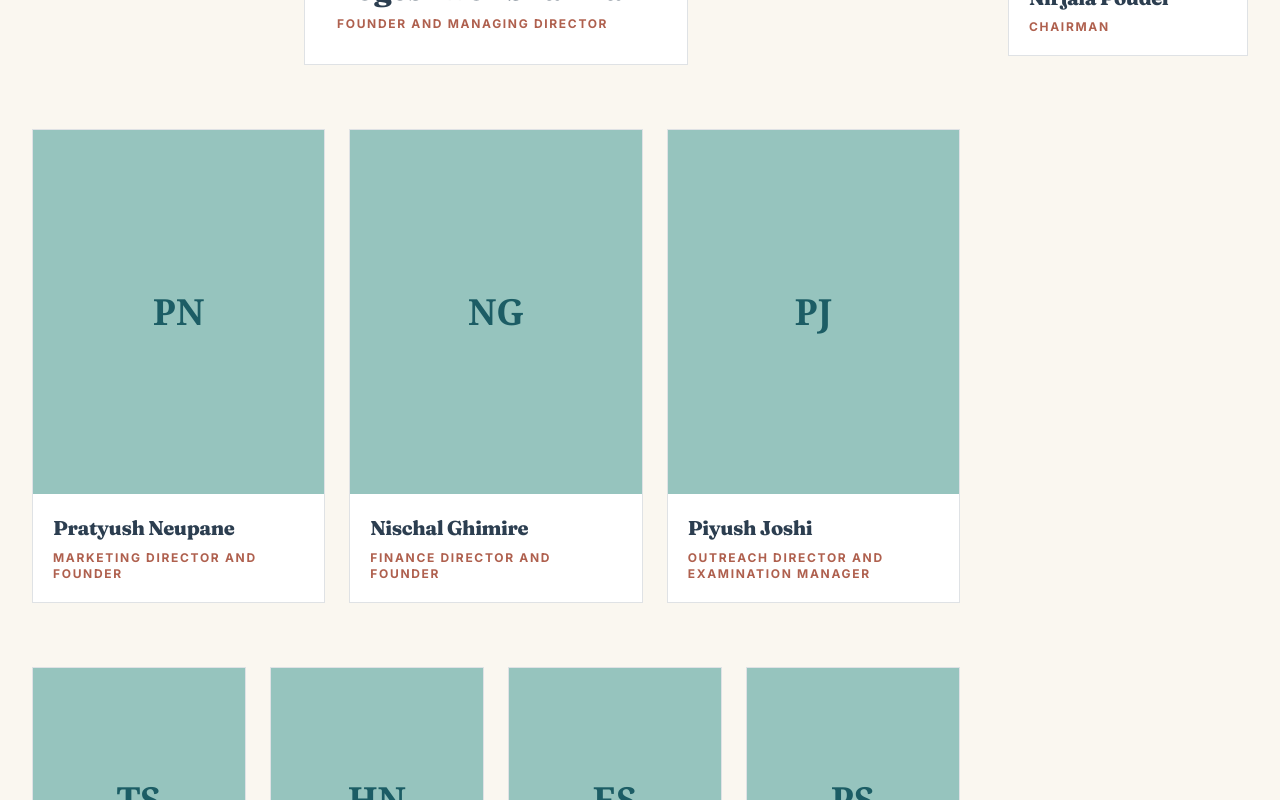
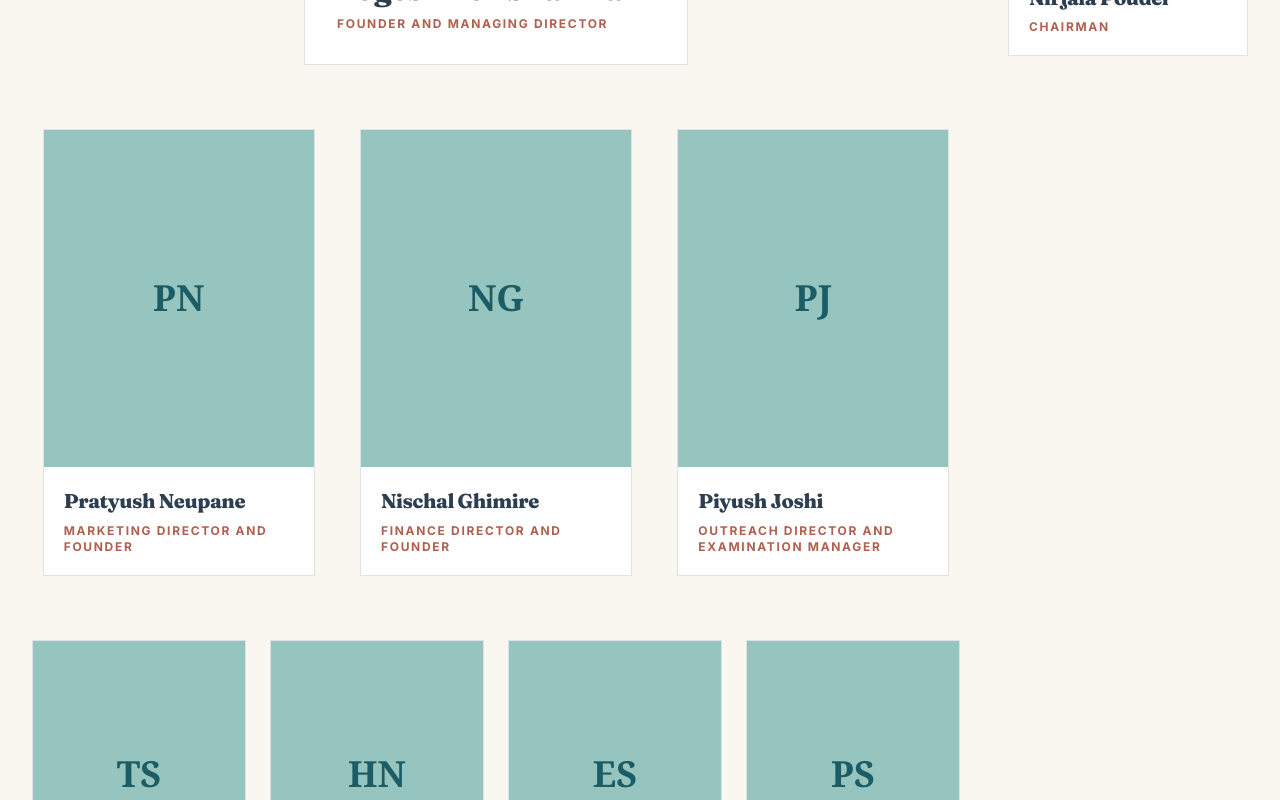
Before and after one commit to HardikNeo/NAFO, a React (Vite) app: page /about in a window 1280 px wide. Shown: the part 700-1500 px from the top of the page. Built offline with nearby package versions, Linux system fonts and the light colour scheme; no server answers; the database is empty.

Commit message:
Scale team portraits by row

```diff
--- a/src/components/Team.jsx
+++ b/src/components/Team.jsx
@@ -47,19 +47,19 @@ function MemberTile({ member, size }) {
     },
     director: {
       image: "aspect-[4/5]",
-      card: "w-full",
+      card: "w-full max-w-[17rem]",
       name: "text-lg sm:text-xl",
       padding: "p-5",
     },
     manager: {
       image: "aspect-[4/5]",
-      card: "w-full",
+      card: "w-full max-w-[14rem]",
       name: "text-base sm:text-lg",
       padding: "p-4",
     },
     officer: {
       image: "aspect-[4/5]",
-      card: "w-full",
+      card: "w-full max-w-[11rem]",
       name: "text-sm sm:text-base",
       padding: "p-4",
     },
```
